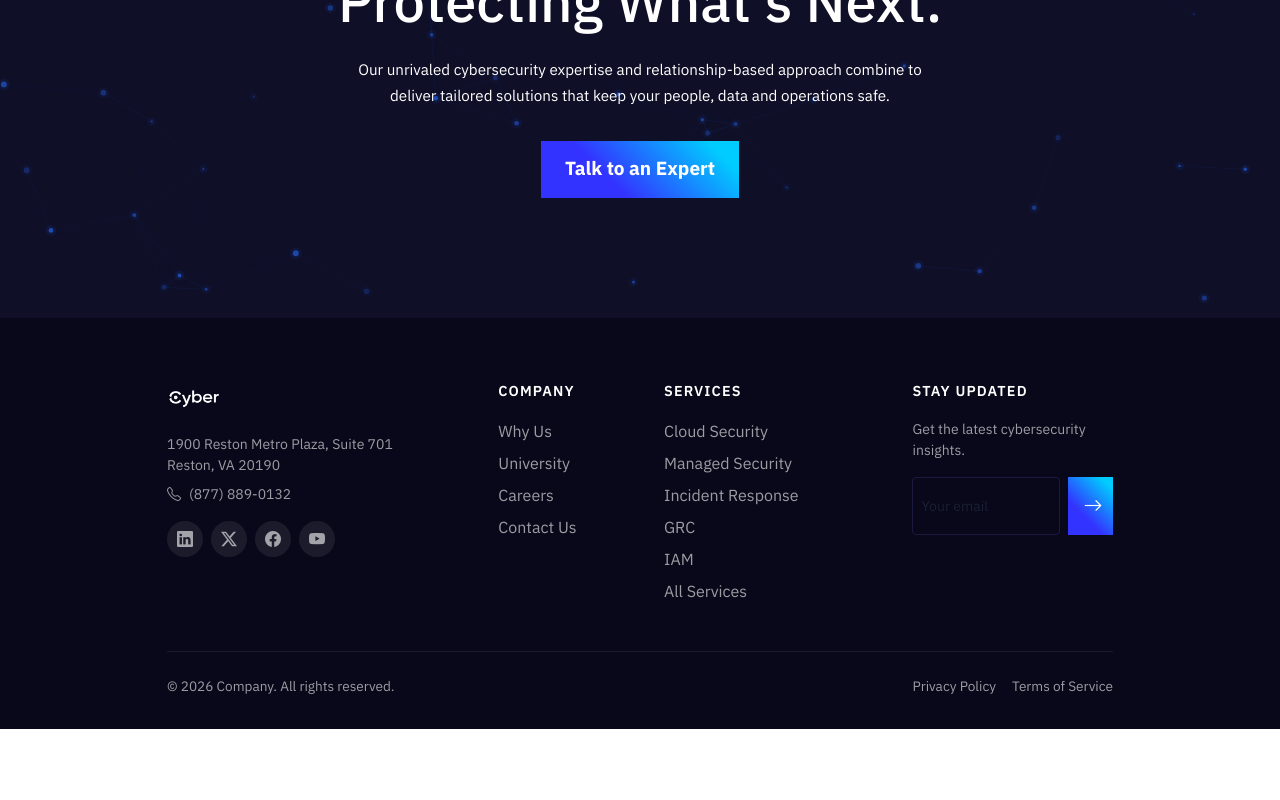
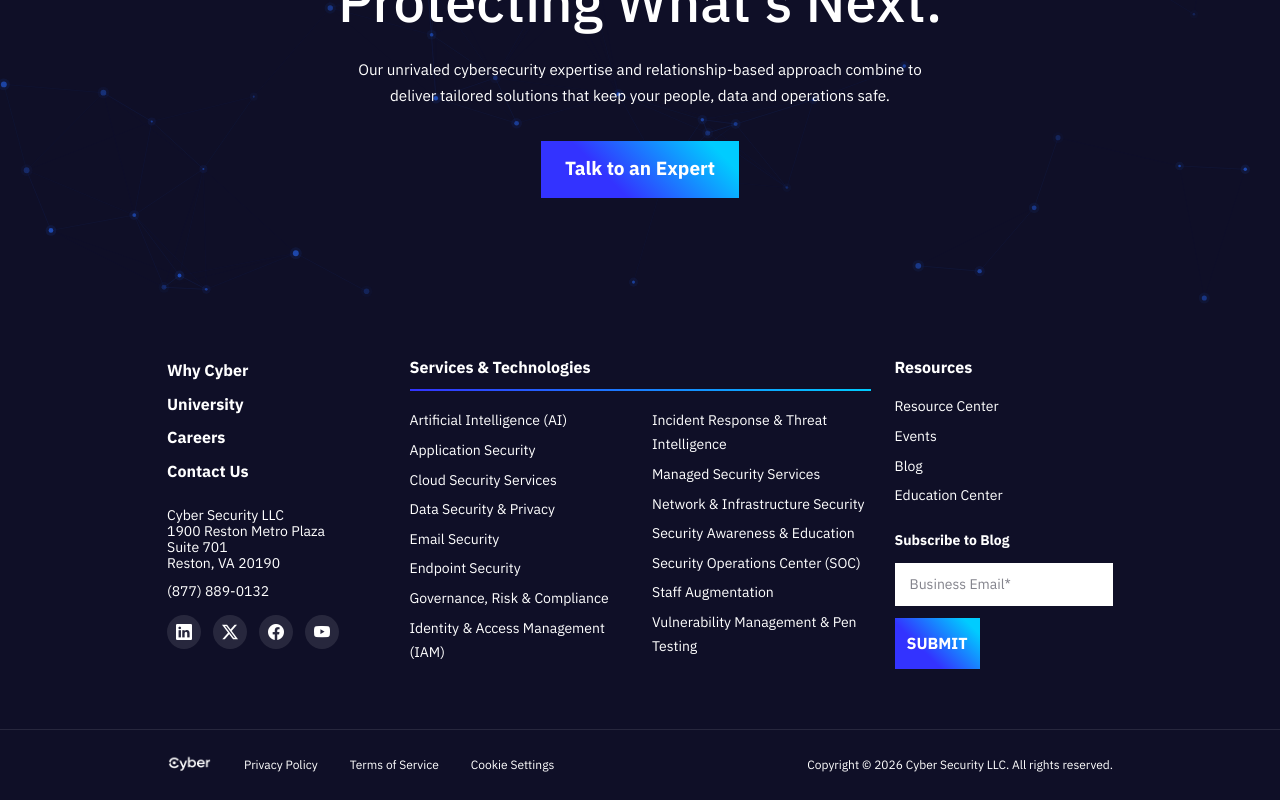
Before and after one commit to YoussefHussein57/Secuity, a React (Vite) app: page /resources in a window 1280 px wide. Shown: the part 1798-2598 px from the top of the page. Before the commit the page ends 2527 px from the top, so only its background shows below. Built offline with nearby package versions, Linux system fonts and the light colour scheme.

Commit message:
Footer Updates

```diff
--- a/src/components/common/Footer.jsx
+++ b/src/components/common/Footer.jsx
@@ -1,20 +1,39 @@
 import { Link } from 'react-router-dom';
 import logo from '../../assets/images/logo.png';
 
-const quickLinks = [
-  { label: 'Why Us', path: '/company' },
-  { label: 'University', path: '/university' },
-  { label: 'Careers', path: '/company/careers' },
-  { label: 'Contact Us', path: '/contact' },
+const companyLinks = [
+  { label: 'Why Cyber', path: '/company', bold: true },
+  { label: 'University', path: '/university', bold: true },
+  { label: 'Careers', path: '/company/careers', bold: true },
+  { label: 'Contact Us', path: '/contact', bold: true },
 ];
 
-const serviceLinks = [
-  { label: 'Cloud Security', path: '/services/cloud-security' },
-  { label: 'Managed Security', path: '/services/managed-security' },
-  { label: 'Incident Response', path: '/services/incident-response' },
-  { label: 'GRC', path: '/services/grc' },
-  { label: 'IAM', path: '/services/iam' },
-  { label: 'All Services', path: '/services' },
+const servicesCol1 = [
+  { label: 'Artificial Intelligence (AI)', path: '/services/ai-security' },
+  { label: 'Application Security', path: '/services/application-security' },
+  { label: 'Cloud Security Services', path: '/services/cloud-security' },
+  { label: 'Data Security & Privacy', path: '/services/data-security' },
+  { label: 'Email Security', path: '/services/email-security' },
+  { label: 'Endpoint Security', path: '/services/endpoint-security' },
+  { label: 'Governance, Risk & Compliance', path: '/services/grc' },
+  { label: 'Identity & Access Management (IAM)', path: '/services/iam' },
+];
+
+const servicesCol2 = [
+  { label: 'Incident Response & Threat Intelligence', path: '/services/incident-response' },
+  { label: 'Managed Security Services', path: '/services/managed-security' },
+  { label: 'Network & Infrastructure Security', path: '/services/network-security' },
+  { label: 'Security Awareness & Education', path: '/services/security-awareness' },
+  { label: 'Security Operations Center (SOC)', path: '/services/soc' },
+  { label: 'Staff Augmentation', path: '/services/staff-augmentation' },
+  { label: 'Vulnerability Management & Pen Testing', path: '/services/vulnerability-management' },
+];
+
+const resourceLinks = [
+  { label: 'Resource Center', path: '/resources' },
+  { label: 'Events', path: '/resources/events' },
+  { label: 'Blog', path: '/resources/blog' },
+  { label: 'Education Center', path: '/resources/education' },
 ];
 
 const socialLinks = [
@@ -27,21 +46,33 @@ const socialLinks = [
 export default function Footer() {
   return (
     <footer className="footer">
+      {/* Links Section */}
+      <div className="footer__links-section">
         <div className="container">
-        <div className="row g-4 g-lg-5">
-          {/* Brand + Contact */}
-          <div className="col-lg-4">
-            <div className="footer__brand">
-              <img src={logo} alt="Logo" />
-            </div>
-            <p className="small mb-2">
-              1900 Reston Metro Plaza, Suite 701
+          <div className="row">
+            {/* Column 1: Company */}
+            <div className="col-lg-3 col-md-6 mb-4 mb-lg-0">
+              <ul className="footer__links footer__links--bold">
+                {companyLinks.map((l) => (
+                  <li key={l.path}>
+                    <Link to={l.path}>{l.label}</Link>
+                  </li>
+                ))}
+              </ul>
+
+              <div className="footer__contact">
+                <p>
+                  Cyber Security LLC
+                  <br />
+                  1900 Reston Metro Plaza
+                  <br />
+                  Suite 701
                   <br />
                   Reston, VA 20190
                 </p>
-            <p className="small mb-3">
-              <i className="bi bi-telephone me-2"></i>(877) 889-0132
-            </p>
+                <p className="footer__phone">(877) 889-0132</p>
+              </div>
+
               <div className="footer__social">
                 {socialLinks.map((s) => (
                   <a key={s.label} href={s.url} aria-label={s.label}>
@@ -51,53 +82,77 @@ export default function Footer() {
               </div>
             </div>
 
-          {/* Quick Links */}
-          <div className="col-6 col-lg-2">
-            <h6 className="footer__heading">Company</h6>
+            {/* Column 2-3: Services & Technologies */}
+            <div className="col-lg-6 col-md-6 mb-4 mb-lg-0">
+              <h6 className="footer__heading footer__heading--underline">
+                <Link to="/services">Services & Technologies</Link>
+              </h6>
+              <div className="row">
+                <div className="col-sm-6">
                   <ul className="footer__links">
-              {quickLinks.map((l) => (
+                    {servicesCol1.map((l) => (
                       <li key={l.path}>
                         <Link to={l.path}>{l.label}</Link>
                       </li>
                     ))}
                   </ul>
                 </div>
-
-          {/* Services */}
-          <div className="col-6 col-lg-3">
-            <h6 className="footer__heading">Services</h6>
+                <div className="col-sm-6">
                   <ul className="footer__links">
-              {serviceLinks.map((l) => (
+                    {servicesCol2.map((l) => (
                       <li key={l.path}>
                         <Link to={l.path}>{l.label}</Link>
                       </li>
                     ))}
                   </ul>
                 </div>
+              </div>
+            </div>
 
-          {/* Newsletter */}
-          <div className="col-lg-3">
-            <h6 className="footer__heading">Stay Updated</h6>
-            <p className="small">Get the latest cybersecurity insights.</p>
-            <form className="d-flex gap-2">
+            {/* Column 4: Resources + Subscribe */}
+            <div className="col-lg-3 col-md-6">
+              <h6 className="footer__heading">
+                <Link to="/resources">Resources</Link>
+              </h6>
+              <ul className="footer__links mb-4">
+                {resourceLinks.map((l) => (
+                  <li key={l.path}>
+                    <Link to={l.path}>{l.label}</Link>
+                  </li>
+                ))}
+              </ul>
+
+              <p className="footer__subscribe-title">Subscribe to Blog</p>
+              <form className="footer__subscribe-form" onSubmit={(e) => e.preventDefault()}>
                 <input
                   type="email"
-                className="form-control form-control-sm bg-transparent text-white border-secondary"
-                placeholder="Your email"
+                  placeholder="Business Email*"
+                  className="footer__subscribe-input"
                 />
-              <button type="submit" className="btn btn-primary btn-sm px-3">
-                <i className="bi bi-arrow-right"></i>
+                <button type="submit" className="btn btn-accent" style={{padding:"16px 12px" , width:"fit-content", fontSize:'16px'}}>
+                  SUBMIT
                 </button>
               </form>
             </div>
           </div>
+        </div>
+      </div>
 
-        {/* Bottom bar */}
-        <div className="footer__bottom mt-5 d-flex flex-wrap justify-content-between align-items-center">
-          <p className="mb-0">&copy; {new Date().getFullYear()} Company. All rights reserved.</p>
-          <div className="d-flex gap-3">
+      {/* Bottom Bar */}
+      <div className="footer__bottom">
+        <div className="container">
+          <div className="footer__bottom-inner">
+            <div className="footer__bottom-left">
+              <Link to="/" className="footer__bottom-logo">
+                <img src={logo} alt="Logo" />
+              </Link>
               <Link to="/privacy">Privacy Policy</Link>
               <Link to="/terms">Terms of Service</Link>
+              <button type="button" className="footer__cookie-btn">Cookie Settings</button>
+            </div>
+            <p className="footer__copyright">
+              Copyright &copy; {new Date().getFullYear()} Cyber Security LLC. All rights reserved.
+            </p>
           </div>
         </div>
       </div>
--- a/src/scss/components/_footer.scss
+++ b/src/scss/components/_footer.scss
@@ -1,35 +1,51 @@
 // ===========================================
-// Footer
+// Footer – GuidePoint-style
 // ===========================================
 
 .footer {
-  background-color: $dark;
-  color: rgba($white, 0.6);
-  padding: 4rem 0 2rem;
+  background-color: $primary;
+  color: $white;
+  font-family: $font-family-base;
 
   a {
-    color: rgba($white, 0.6);
+    color: $white;
     text-decoration: none;
     transition: color 0.2s ease;
 
     &:hover {
-      color: $gradient-start;
+      color: $accent;
     }
   }
 
-  &__brand img {
-    height: 36px;
-    margin-bottom: 1rem;
+  // ─── Links Section ───
+  &__links-section {
+    padding: 40px 40px 60px;
+
+    @media (max-width: 767px) {
+      padding: 30px 20px 40px;
+    }
   }
 
   &__heading {
+    font-size: 16px;
+    font-weight: 700;
     color: $white;
-    font-family: $font-family-heading;
-    font-weight: $fw-semibold;
-    font-size: 0.9rem;
-    margin-bottom: 1.25rem;
-    text-transform: uppercase;
-    letter-spacing: 0.08em;
+    margin-bottom: 1rem;
+    text-transform: none;
+    letter-spacing: normal;
+
+    a {
+      color: $white;
+      &:hover {
+        color: $accent;
+      }
+    }
+
+    &--underline {
+      padding-bottom: 0.75rem;
+      border-image: linear-gradient(90deg, $gradient-start 0%, $gradient-end 100%) 1;
+      border-bottom: 2px solid;
+    }
   }
 
   &__links {
@@ -37,31 +53,168 @@
     padding: 0;
     margin: 0;
 
-    li + li {
-      margin-top: 0.5rem;
+    li {
+      margin-bottom: 0.35rem;
+    }
+
+    a {
+      font-size: 14px;
+      font-weight: 400;
+      color: $white;
+      line-height: 1.5;
+    }
+
+    &--bold a {
+      font-size: 16px;
+      font-weight: 700;
+    }
+
+    &--bold li {
+      margin-bottom: 0.6rem;
     }
   }
 
-  &__social a {
-    display: inline-flex;
-    align-items: center;
-    justify-content: center;
-    width: 36px;
-    height: 36px;
-    border-radius: 50%;
-    background: rgba($white, 0.08);
-    margin-right: 0.5rem;
-    font-size: 1rem;
+  // ─── Contact Info ───
+  &__contact {
+    margin-top: 1.5rem;
 
-    &:hover {
-      background: $gradient-start;
+    p {
+      font-size: 14px;
+      font-weight: 400;
       color: $white;
+      line-height: 1.15;
+      margin-bottom: 0.75rem;
     }
   }
 
+  &__phone {
+    font-size: 14px;
+    font-weight: 400;
+    color: $white;
+  }
+
+  // ─── Social Icons ───
+  &__social {
+    margin-top: 1rem;
+    display: flex;
+    gap: 0.75rem;
+
+    a {
+      display: inline-flex;
+      align-items: center;
+      justify-content: center;
+      width: 34px;
+      height: 34px;
+      border-radius: 50%;
+      background: rgba($white, 0.1);
+      font-size: 1rem;
+      color: $white;
+      transition: background 0.2s ease;
+
+      &:hover {
+        background: $accent;
+        color: $white;
+      }
+    }
+  }
+
+  // ─── Subscribe Form ───
+  &__subscribe-title {
+    font-size: 14px;
+    font-weight: 700;
+    color: $white;
+    margin-bottom: 0.75rem;
+  }
+
+  &__subscribe-form {
+    display: flex;
+    flex-direction: column;
+    gap: 0.75rem;
+  }
+
+  &__subscribe-input {
+    background: $white;
+    border: 1px solid rgba($white, 0.3);
+    color: $dark;
+    padding: 10px 14px;
+    font-size: 14px;
+    outline: none;
+    width: 100%;
+    border-radius: 0;
+
+    &::placeholder {
+      color: rgba($dark, 0.5);
+    }
+
+    &:focus {
+      border-color: $accent;
+    }
+  }
+
+  // ─── Bottom Bar ───
   &__bottom {
-    border-top: 1px solid rgba($white, 0.08);
-    padding-top: 1.5rem;
-    font-size: 0.85rem;
+    border-top: 1px solid rgba($white, 0.1);
+    padding: 1.25rem 40px;
+
+    @media (max-width: 767px) {
+      padding: 1.25rem 20px;
+    }
+  }
+
+  &__bottom-inner {
+    display: flex;
+    justify-content: space-between;
+    align-items: center;
+    flex-wrap: wrap;
+    gap: 1rem;
+
+    @media (max-width: 767px) {
+      flex-direction: column;
+      align-items: flex-start;
+    }
+  }
+
+  &__bottom-left {
+    display: flex;
+    align-items: center;
+    gap: 2rem;
+    flex-wrap: wrap;
+
+    a, button {
+      font-size: 12px;
+      color: $white;
+    }
+
+    @media (max-width: 575px) {
+      flex-direction: column;
+      align-items: flex-start;
+      gap: 0.75rem;
+    }
+  }
+
+  &__bottom-logo {
+    img {
+      height: 30px;
+    }
+  }
+
+  &__cookie-btn {
+    background: none;
+    border: none;
+    color: $white;
+    font-size: 12px;
+    cursor: pointer;
+    padding: 0;
+
+    &:hover {
+      color: $accent;
+    }
+  }
+
+  &__copyright {
+    font-size: 12px;
+    font-weight: 400;
+    color: $white;
+    margin: 0;
   }
 }
```
Lines whose indentation alone changed are shown as unchanged.
